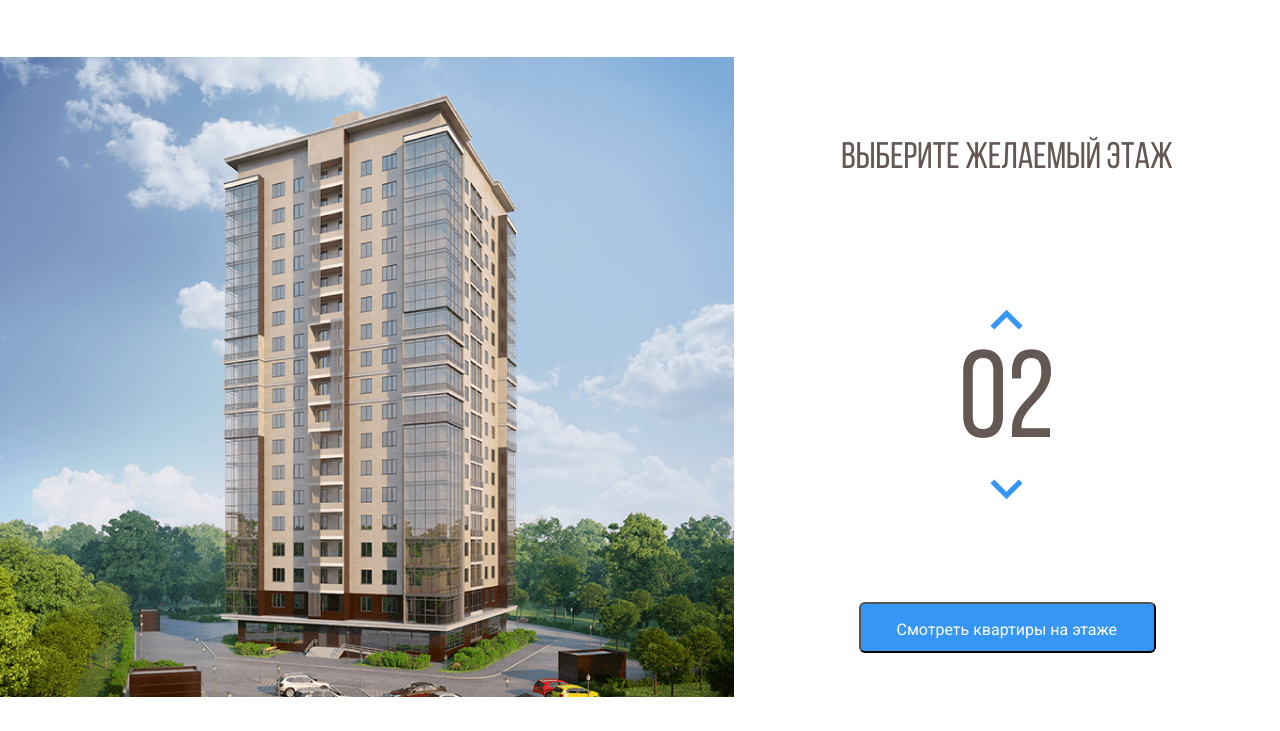
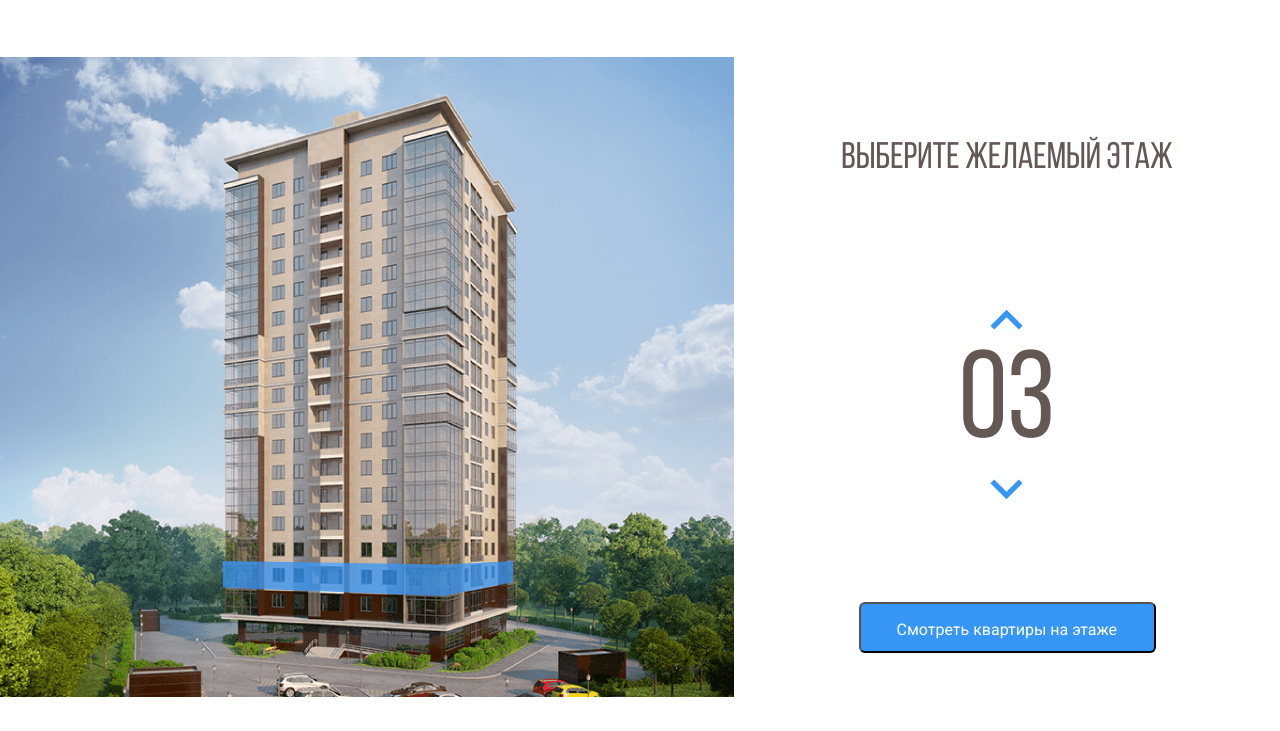
Before and after one commit to web-cook/Melody, a plain HTML site: page index.html in a window 1280 px wide. Both pictures are taken after a click on the button 1006 px from the left and 390 px from the top of the page. Shown: the part 69-800 px from the top of the page. Drawn offline with nearby package versions, Linux system fonts and the light colour scheme; files whose address does not match are found by name.

Commit message:
добавлена навигация по этажам

```diff
--- a/css/style.css
+++ b/css/style.css
@@ -108,6 +108,10 @@ body {
     opacity: 1;
 }
 
+path.current-floor {
+    opacity: 1;
+}
+
 .counter {
     font-family: "Bebas Neue Regular";
     font-size: 124px;
@@ -123,6 +127,7 @@ body {
 .counter-button {
     background-color: #fff;
     border: none;
+    cursor: pointer;
 }
 
 .counter-arrow-up {
--- a/index.html
+++ b/index.html
@@ -51,23 +51,23 @@
                 </pattern>
                 <image id="image0_1_86" width="740" height="640" xlink:href="img/home.png"/>
                 </defs>
-                <path d="M222 530.275L442.8 538.662L512 524.3V547.048L443.5 567.7L222 556.169V530.275Z" fill="#3595F6" fill-opacity="0.75"/>
-                <path d="M223 530.515V504L443.3 507.5L513 504V525.212L443.7 539L223 530.515Z" fill="#3595F6" fill-opacity="0.75"/>
-                <path d="M223 504.667V478H444H513V502.533L445 510L223 504.667Z" fill="#3595F6" fill-opacity="0.75"/>
-                <path d="M223 481V454.258L444.3 450.3L512 457.467V481H444" fill="#3595F6" fill-opacity="0.75"/>
-                <path d="M223 454.814V427.204L444.5 423.7L513 435.381V458L444 450.885L223 454.814Z" fill="#3595F6" fill-opacity="0.75"/>
-                <path d="M222 427.625V402.855L443 390L514 414.038V436.3L443 423.445L222 427.625Z" fill="#3595F6" fill-opacity="0.75"/>
-                <path d="M222 405.675V379.661L444.2 362.7L514 392.46V414L443.7 391.42L222 405.675Z" fill="#3595F6" fill-opacity="0.75"/>
-                <path d="M222 380.581V354.709L444.5 333.7L514 371.577V393L442 363.298L222 380.581Z" fill="#3595F6" fill-opacity="0.75"/>
-                <path d="M222 354.482V329.752L445 304.3L514 349.639V372L444.7 332.843L222 354.482Z" fill="#3595F6" fill-opacity="0.75"/>
-                <path d="M222 329.47V304.801L444.5 275.3L514 327.723V349L443.7 305.52L222 329.47Z" fill="#3595F6" fill-opacity="0.75"/>
-                <path d="M221 305.443V280.835L443.3 247L514 307.801V328L444 276.016L221 305.443Z" fill="#3595F6" fill-opacity="0.75"/>
-                <path d="M222 280.388V255.824L443.2 220L513 285.506V307L444.3 247.328L222 280.388Z" fill="#3595F6" fill-opacity="0.75"/>
-                <path d="M222 256.385V230.835L444.3 192L513 263.845V285L444 219.593L222 256.385Z" fill="#3595F6" fill-opacity="0.75"/>
-                <path d="M222 230.351V204.859L442.8 160.3L513 240.854V264L444 189.259L222 230.351Z" fill="#3595F6" fill-opacity="0.75"/>
-                <path d="M223 206.352V180.889L443 132L513 218.574V242L442.3 161.231L223 206.352Z" fill="#3595F6" fill-opacity="0.75"/>
-                <path d="M222 181.339V155.904L441.8 103L513 196.905V220L443.3 132.199L222 181.339Z" fill="#3595F6" fill-opacity="0.75"/>
-                <path d="M222 156.348V129.924L444 72.3L513 175.658V197L443.7 103.805L222 156.348Z" fill="#3595F6" fill-opacity="0.75"/>
+                <path data-floor="02" d="M222 530.275L442.8 538.662L512 524.3V547.048L443.5 567.7L222 556.169V530.275Z" fill="#3595F6" fill-opacity="0.75"/>
+                <path data-floor="03" d="M223 530.515V504L443.3 507.5L513 504V525.212L443.7 539L223 530.515Z" fill="#3595F6" fill-opacity="0.75"/>
+                <path data-floor="04" d="M223 504.667V478H444H513V502.533L445 510L223 504.667Z" fill="#3595F6" fill-opacity="0.75"/>
+                <path data-floor="05" d="M223 481V454.258L444.3 450.3L512 457.467V481H444" fill="#3595F6" fill-opacity="0.75"/>
+                <path data-floor="06" d="M223 454.814V427.204L444.5 423.7L513 435.381V458L444 450.885L223 454.814Z" fill="#3595F6" fill-opacity="0.75"/>
+                <path data-floor="07" d="M222 427.625V402.855L443 390L514 414.038V436.3L443 423.445L222 427.625Z" fill="#3595F6" fill-opacity="0.75"/>
+                <path data-floor="08" d="M222 405.675V379.661L444.2 362.7L514 392.46V414L443.7 391.42L222 405.675Z" fill="#3595F6" fill-opacity="0.75"/>
+                <path data-floor="09" d="M222 380.581V354.709L444.5 333.7L514 371.577V393L442 363.298L222 380.581Z" fill="#3595F6" fill-opacity="0.75"/>
+                <path data-floor="10" d="M222 354.482V329.752L445 304.3L514 349.639V372L444.7 332.843L222 354.482Z" fill="#3595F6" fill-opacity="0.75"/>
+                <path data-floor="11" d="M222 329.47V304.801L444.5 275.3L514 327.723V349L443.7 305.52L222 329.47Z" fill="#3595F6" fill-opacity="0.75"/>
+                <path data-floor="12" d="M221 305.443V280.835L443.3 247L514 307.801V328L444 276.016L221 305.443Z" fill="#3595F6" fill-opacity="0.75"/>
+                <path data-floor="13" d="M222 280.388V255.824L443.2 220L513 285.506V307L444.3 247.328L222 280.388Z" fill="#3595F6" fill-opacity="0.75"/>
+                <path data-floor="14" d="M222 256.385V230.835L444.3 192L513 263.845V285L444 219.593L222 256.385Z" fill="#3595F6" fill-opacity="0.75"/>
+                <path data-floor="15" d="M222 230.351V204.859L442.8 160.3L513 240.854V264L444 189.259L222 230.351Z" fill="#3595F6" fill-opacity="0.75"/>
+                <path data-floor="16" d="M223 206.352V180.889L443 132L513 218.574V242L442.3 161.231L223 206.352Z" fill="#3595F6" fill-opacity="0.75"/>
+                <path data-floor="17" d="M222 181.339V155.904L441.8 103L513 196.905V220L443.3 132.199L222 181.339Z" fill="#3595F6" fill-opacity="0.75"/>
+                <path data-floor="18" d="M222 156.348V129.924L444 72.3L513 175.658V197L443.7 103.805L222 156.348Z" fill="#3595F6" fill-opacity="0.75"/>
                 </svg>
 
         </div>
@@ -85,5 +85,7 @@
             <button class="button button-primary">Смотреть  квартиры на этаже</button>
         </div>
     </main>
+    <script src="https://code.jquery.com/jquery-3.6.0.min.js" integrity="sha256-/xUj+3OJU5yExlq6GSYGSHk7tPXikynS7ogEvDej/m4=" crossorigin="anonymous"></script>
+    <script src="js/main.js"></script>
 </body>
 </html>
--- /dev/null
+++ b/js/main.js
@@ -0,0 +1,36 @@
+$(document).ready(function () {
+    let currentFloor = 2;
+    let floorPath = $('.home-image path');
+    let counterUp = $('.counter-up');
+    let counterDown = $('.counter-down');
+    let usCurrentFloor = '';
+    console.log("ready");
+
+    floorPath.on('mouseover', function () {
+        floorPath.removeClass('current-floor');
+        currentFloor = $(this).attr('data-floor');
+        $('.counter').text(currentFloor);
+    });
+
+    counterUp.on('click', function () {
+        if(currentFloor < 18) {
+            currentFloor++;
+            usCurrentFloor = currentFloor.toLocaleString('en-US', {minimumIntegerDigits: 2, useGrouping: false});
+            $('.counter').text(usCurrentFloor);
+            floorPath.removeClass('current-floor');
+            $(`[data-floor=${usCurrentFloor}]`).toggleClass('current-floor');
+            console.log(usCurrentFloor);
+        }
+    });
+
+    counterDown.on('click', function () {
+        if(currentFloor > 2) {
+            currentFloor--;
+            usCurrentFloor = currentFloor.toLocaleString('en-US', {minimumIntegerDigits: 2, useGrouping: false});
+            $('.counter').text(usCurrentFloor);
+            floorPath.removeClass('current-floor');
+            $(`[data-floor=${usCurrentFloor}]`).toggleClass('current-floor');
+            console.log(usCurrentFloor);
+        }
+    });
+})
```
